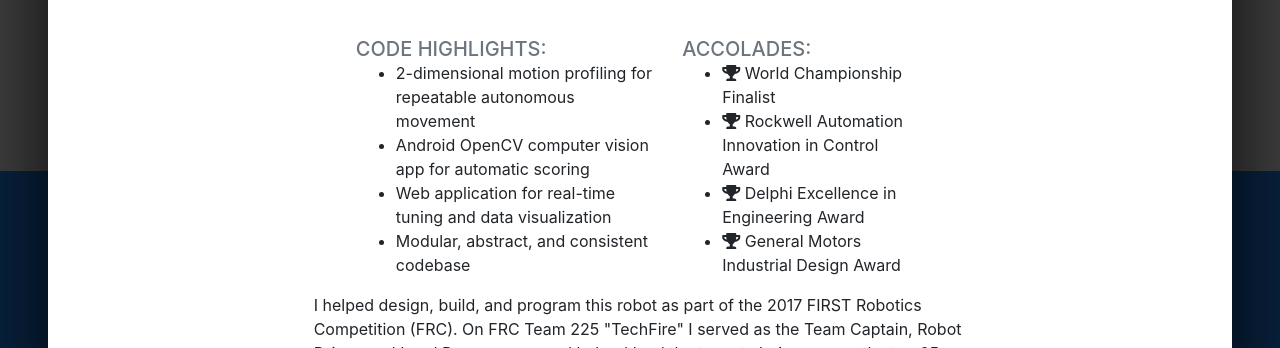
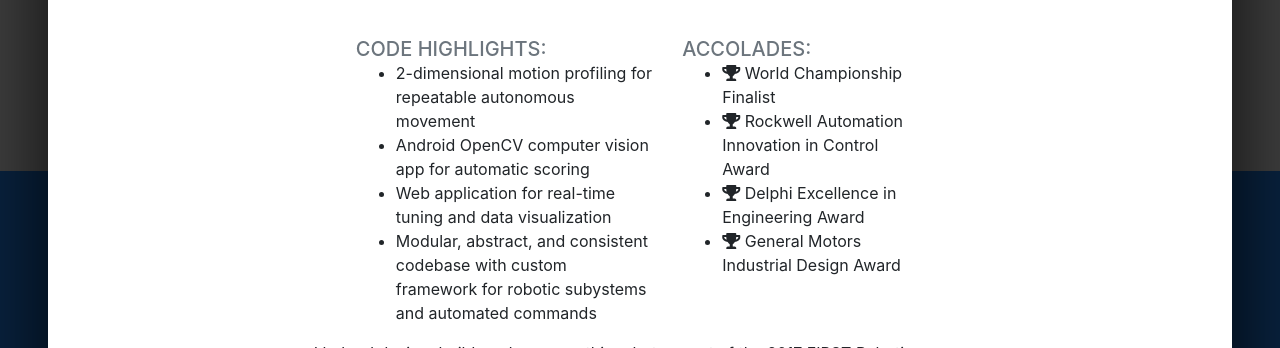
Before and after one commit to AWoLnik/AWoLnik.github.io, a website with bundled scripts: page index.html in a window 1280 px wide. Both pictures are taken after a click on the link 450 px from the left and 1035 px from the top of the page. Shown: the part 1087-1435 px from the top of the page. Built offline with nearby package versions, Linux system fonts and the light colour scheme.

Commit message:
Wording tweaks

```diff
--- a/index.html
+++ b/index.html
@@ -205,7 +205,7 @@
                           <li class="text-left">2-dimensional motion profiling for repeatable autonomous movement</li>
                           <li class="text-left">Android OpenCV computer vision app for automatic scoring</li>
                           <li class="text-left">Web application for real-time tuning and data visualization</li>
-                          <li class="text-left">Modular, abstract, and consistent codebase</li>
+                          <li class="text-left">Modular, abstract, and consistent codebase with custom framework for robotic subystems and automated commands</li>
                         </ul>
                     </div>
                     <div class="col-lg-5 mr-auto">
```
